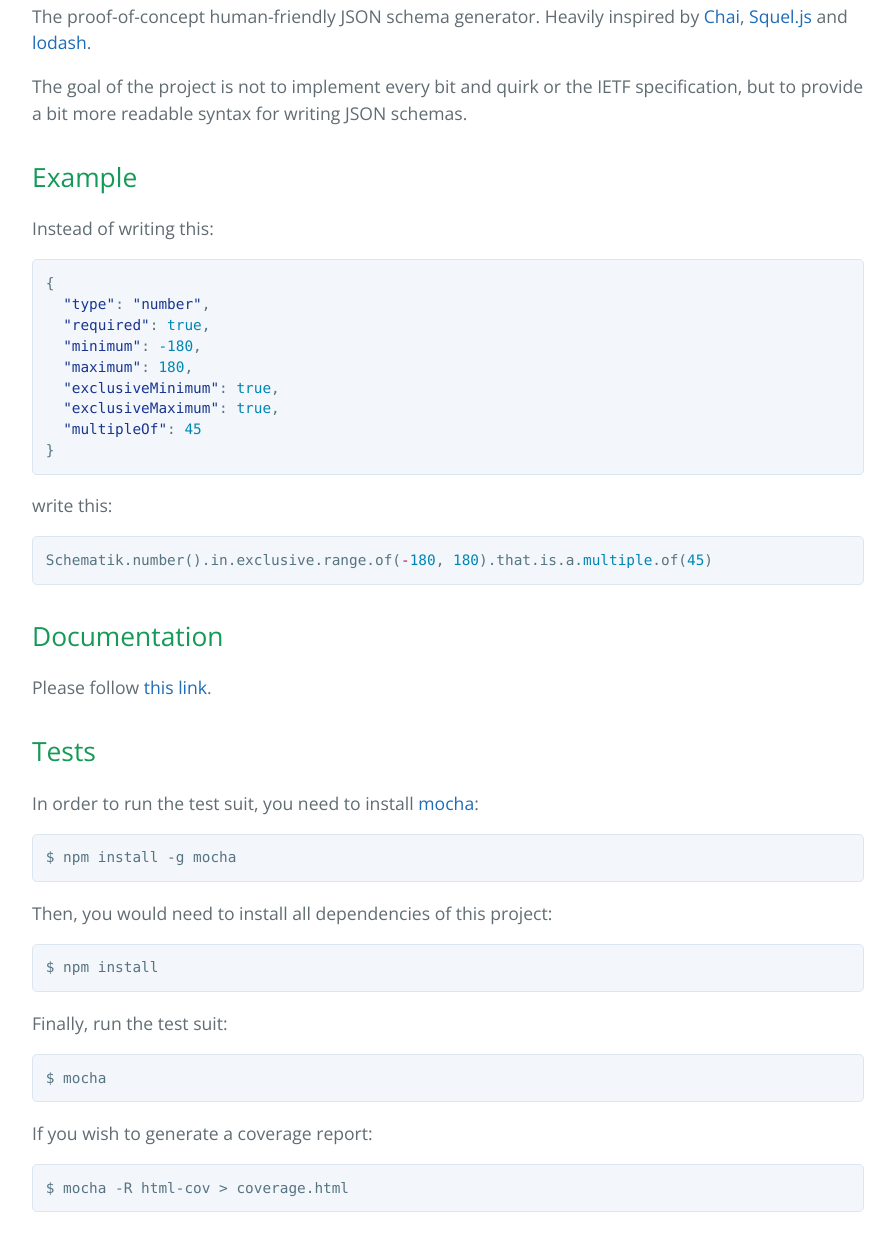
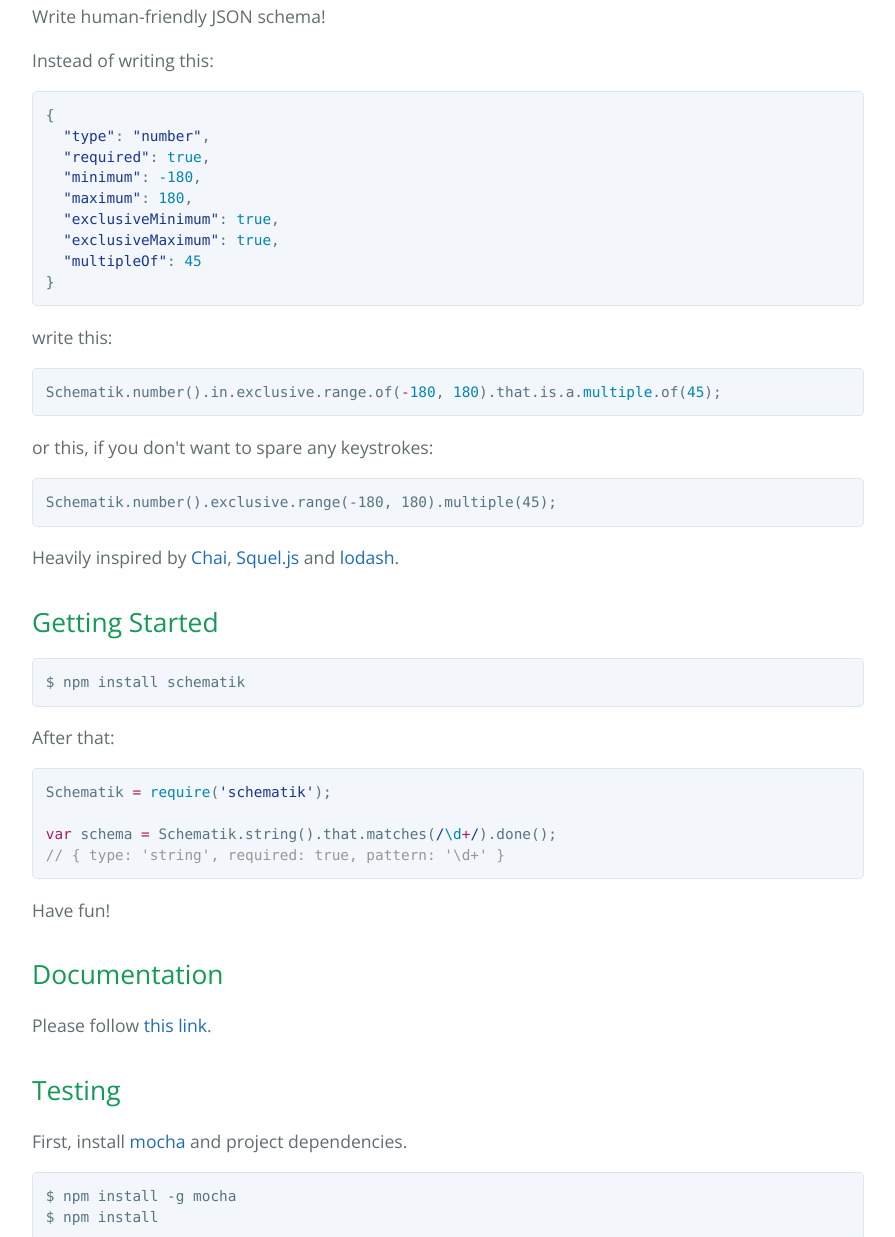
Before and after one commit to ricepo/schematik, a plain HTML site: page index.html in a window 1280 px wide. Shown: the part 742-1979 px from the top of the page, without its empty margins (192-1087 px from the left). Drawn offline with nearby package versions, Linux system fonts and the light colour scheme.

```diff
--- a/index.html
+++ b/index.html
@@ -23,16 +23,7 @@
 <a id="schematik-" class="anchor" href="#schematik-" aria-hidden="true"><span class="octicon octicon-link"></span></a>Schematik <img src="https://travis-ci.org/jluchiji/schematik.svg" alt="Travis CI Build Status">
 </h1>
 
-<p>The proof-of-concept human-friendly JSON schema generator. Heavily inspired by
-<a href="http://chaijs.com/">Chai</a>, <a href="https://hiddentao.github.io/squel/">Squel.js</a>
-and <a href="https://lodash.com/">lodash</a>.</p>
-
-<p>The goal of the project is not to implement every bit and quirk or the IETF
-specification, but to provide a bit more readable syntax for writing JSON
-schemas.</p>
-
-<h2>
-<a id="example" class="anchor" href="#example" aria-hidden="true"><span class="octicon octicon-link"></span></a>Example</h2>
+<p>Write human-friendly JSON schema!</p>
 
 <p>Instead of writing this:</p>
 
@@ -48,27 +39,48 @@
 
 <p>write this:</p>
 
-<div class="highlight highlight-js"><pre>Schematik.number().in.exclusive.range.of(<span class="pl-k">-</span><span class="pl-c1">180</span>, <span class="pl-c1">180</span>).that.is.a.<span class="pl-c1">multiple</span>.of(<span class="pl-c1">45</span>)</pre></div>
+<div class="highlight highlight-js"><pre>Schematik.number().in.exclusive.range.of(<span class="pl-k">-</span><span class="pl-c1">180</span>, <span class="pl-c1">180</span>).that.is.a.<span class="pl-c1">multiple</span>.of(<span class="pl-c1">45</span>);</pre></div>
+
+<p>or this, if you don't want to spare any keystrokes:</p>
+
+<pre><code>Schematik.number().exclusive.range(-180, 180).multiple(45);
+</code></pre>
+
+<p>Heavily inspired by
+<a href="http://chaijs.com/">Chai</a>,
+<a href="https://hiddentao.github.io/squel/">Squel.js</a> and
+<a href="https://lodash.com/">lodash</a>.</p>
+
+<h2>
+<a id="getting-started" class="anchor" href="#getting-started" aria-hidden="true"><span class="octicon octicon-link"></span></a>Getting Started</h2>
+
+<pre><code>$ npm install schematik
+</code></pre>
+
+<p>After that:</p>
+
+<div class="highlight highlight-js"><pre>Schematik <span class="pl-k">=</span> <span class="pl-c1">require</span>(<span class="pl-s"><span class="pl-pds">'</span>schematik<span class="pl-pds">'</span></span>);
+
+<span class="pl-k">var</span> schema <span class="pl-k">=</span> Schematik.string().that.matches(<span class="pl-sr"><span class="pl-pds">/</span><span class="pl-c1">\d</span><span class="pl-k">+</span><span class="pl-pds">/</span></span>).done();
+<span class="pl-c">// { type: 'string', required: true, pattern: '\d+' }</span></pre></div>
+
+<p>Have fun!</p>
 
 <h2>
 <a id="documentation" class="anchor" href="#documentation" aria-hidden="true"><span class="octicon octicon-link"></span></a>Documentation</h2>
 
-<p>Please follow <a href="docs/index.md">this link</a>.</p>
+<p>Please follow <a href="https://github.com/jluchiji/schematik/blob/master/docs/README.md">this link</a>.</p>
 
 <h2>
-<a id="tests" class="anchor" href="#tests" aria-hidden="true"><span class="octicon octicon-link"></span></a>Tests</h2>
+<a id="testing" class="anchor" href="#testing" aria-hidden="true"><span class="octicon octicon-link"></span></a>Testing</h2>
 
-<p>In order to run the test suit, you need to install <a href="http://mochajs.org/">mocha</a>:</p>
+<p>First, install <a href="http://mochajs.org/">mocha</a> and project dependencies.</p>
 
 <pre><code>$ npm install -g mocha
+$ npm install
 </code></pre>
 
-<p>Then, you would need to install all dependencies of this project:</p>
-
-<pre><code>$ npm install
-</code></pre>
-
-<p>Finally, run the test suit:</p>
+<p>Then, you can run the test suit like this:</p>
 
 <pre><code>$ mocha
 </code></pre>
@@ -77,6 +89,11 @@
 
 <pre><code>$ mocha -R html-cov &gt; coverage.html
 </code></pre>
+
+<h2>
+<a id="license" class="anchor" href="#license" aria-hidden="true"><span class="octicon octicon-link"></span></a>License</h2>
+
+<p><a href="http://opensource.org/licenses/MIT">MIT</a></p>
 
       <footer class="site-footer">
         <span class="site-footer-owner"><a href="https://github.com/jluchiji/schematik">Schematik</a> is maintained by <a href="https://github.com/jluchiji">jluchiji</a>.</span>
```
Also changed, not shown: params.json (+1 -1 lines).
